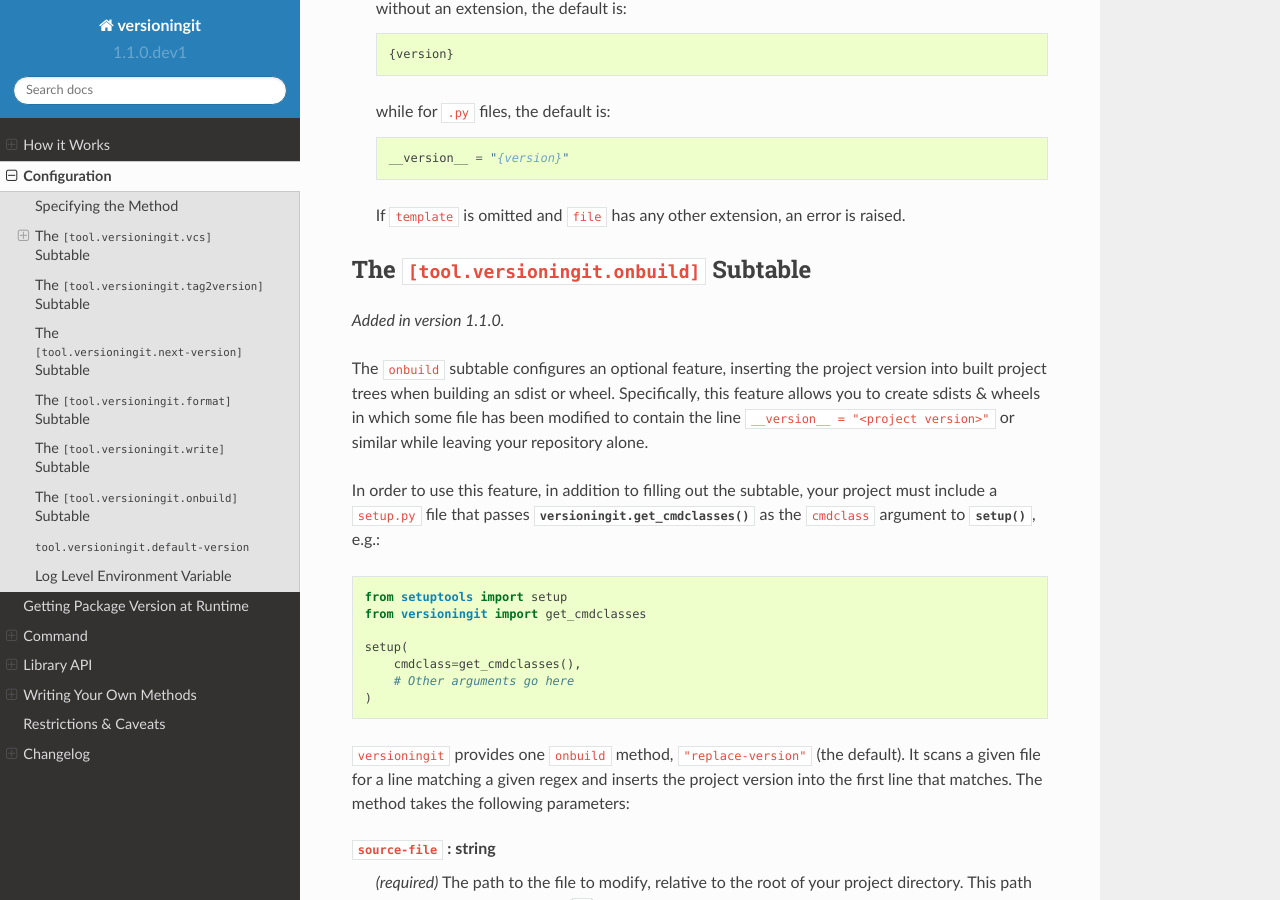
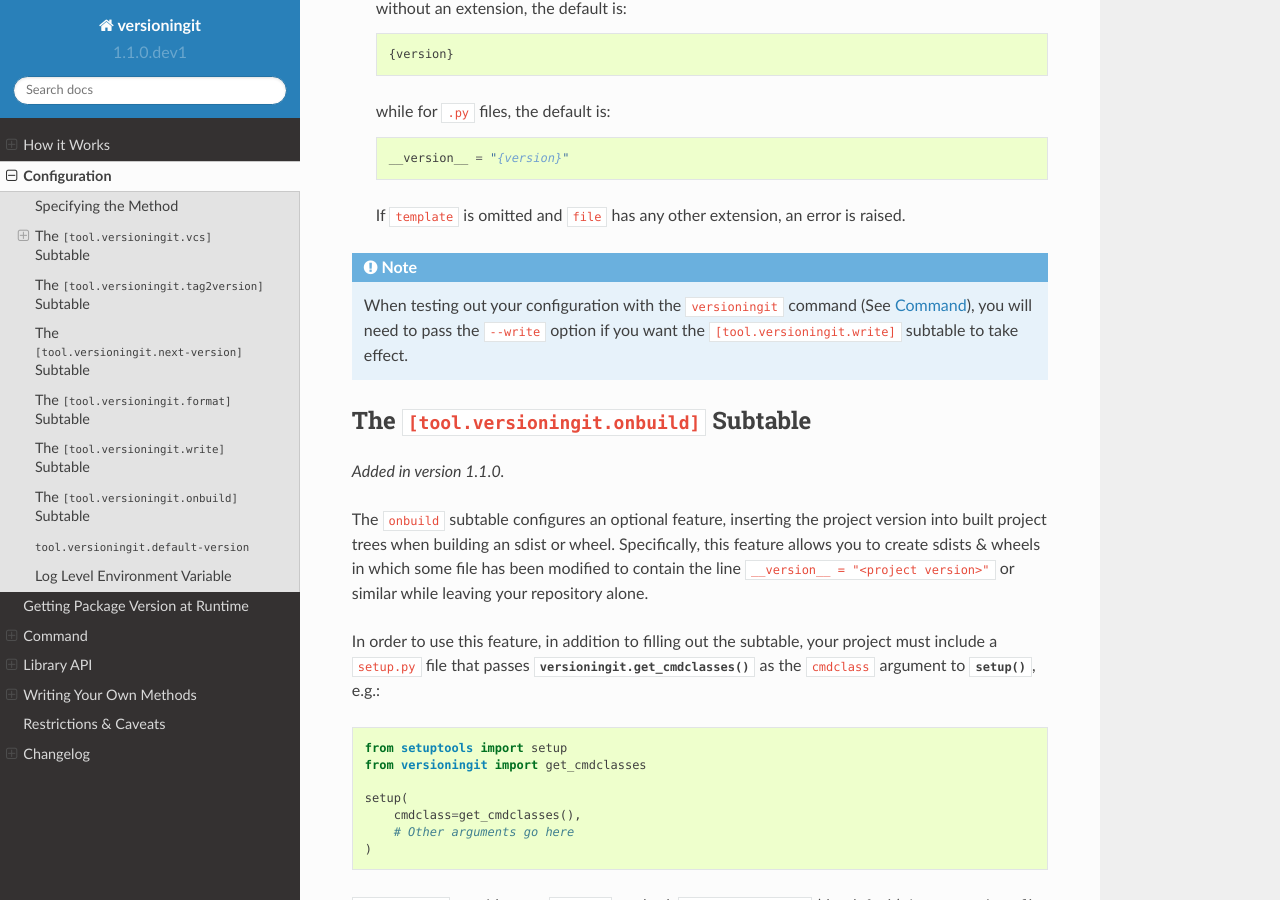
Before and after one commit to jwodder/versioningit, a Sphinx documentation site: the page built from docs/configuration.rst, in a window 1280 px wide and 900 px high, scrolled down 7674 px. Built offline with Sphinx 7.4.7 and the Read the Docs theme 2.0.0, drawn with Linux system fonts in a browser that asks for light colours.

Commit message:
Add mention of the `--write` option in the docs for the `.write` table

```diff
--- a/docs/configuration.rst
+++ b/docs/configuration.rst
@@ -415,6 +415,12 @@
     If ``template`` is omitted and ``file`` has any other extension, an error
     is raised.
 
+.. note::
+
+    When testing out your configuration with the ``versioningit`` command (See
+    :ref:`command`), you will need to pass the ``--write`` option if you want
+    the ``[tool.versioningit.write]`` subtable to take effect.
+
 
 .. _onbuild:
 
```
